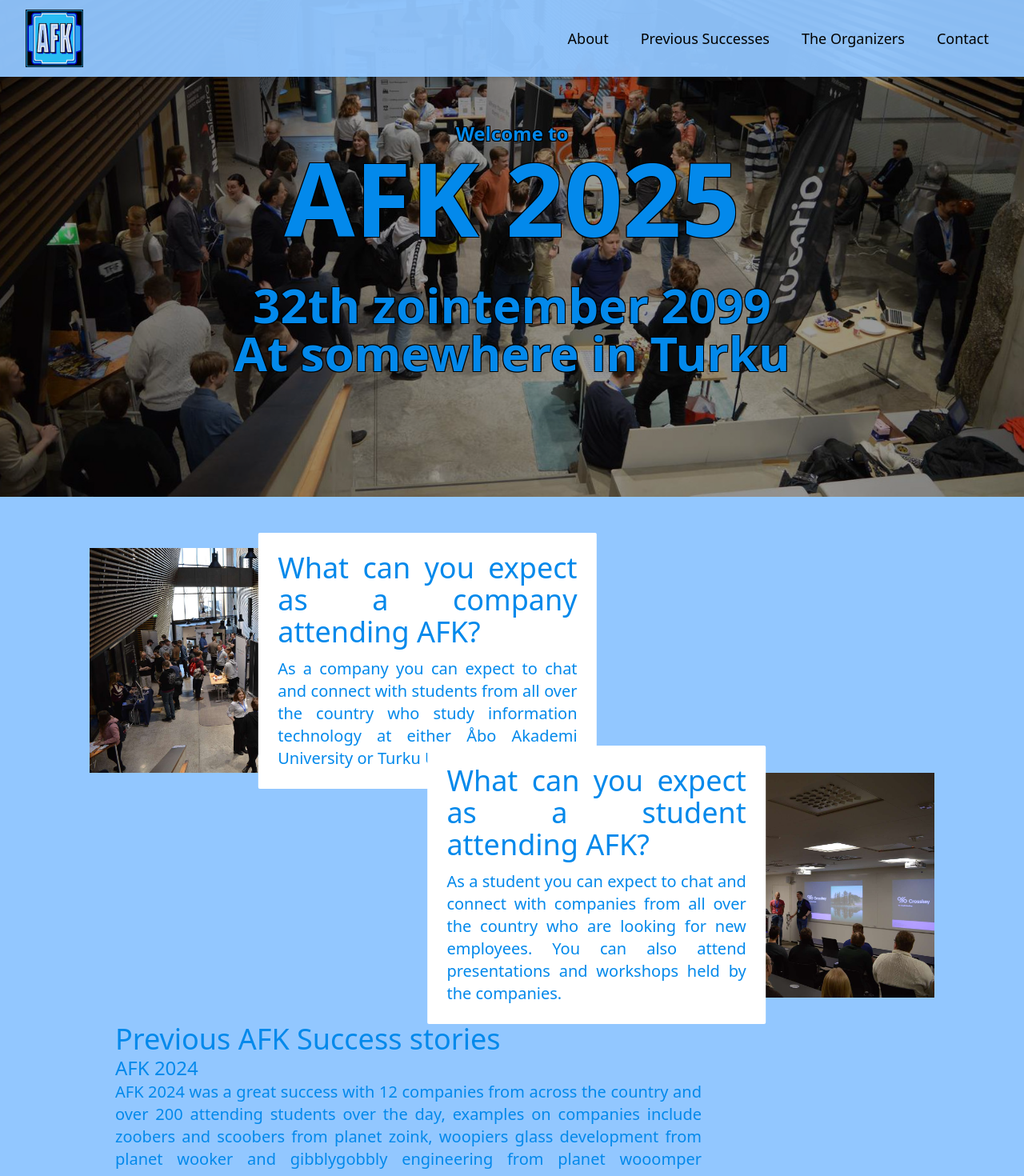
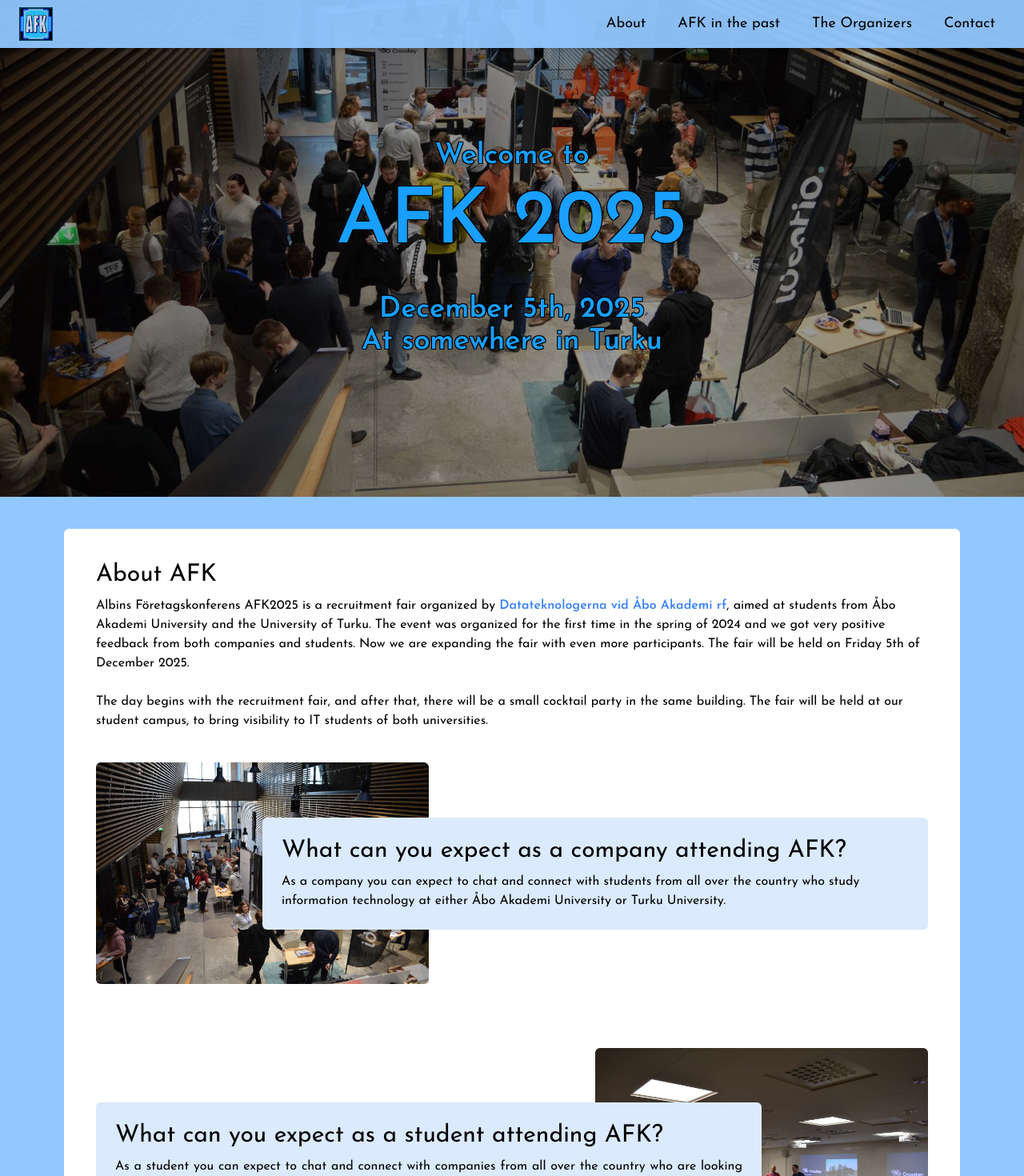
Before and after one commit to Datateknologerna-vid-Abo-Akademi/afk-website, a Next.js app: page / in a window 1280 px wide. Shown: the top 1470 px of the page at 80% size. Built offline with nearby package versions, Linux system fonts and the light colour scheme.

Commit message:
Changed layout and improved design

```diff
--- a/src/app/components/afk.js
+++ b/src/app/components/afk.js
@@ -5,9 +5,21 @@ import { ImageTextLeft, ImageTextRight } from "./imageText";
 
 const AFK = () => {
     return (
-        <div className="" id="afk">
-            <ImageTextLeft imagesrc="/images/afk24-crowd.jpg" imagealt="AFK presentation" imageheight={1063} imagewidth={1600} title="What can you expect as a company attending AFK?" text="As a company you can expect to chat and connect with students from all over the country who study information technology at either Åbo Akademi University or Turku University."/>
-            <ImageTextRight imagesrc="/images/afk24-presentation.jpg" imagealt="AFK presentation" imageheight={1063} imagewidth={1600} title="What can you expect as a student attending AFK?" text="As a student you can expect to chat and connect with companies from all over the country who are looking for new employees. You can also attend presentations and workshops held by the companies."/>
+        <div id="afk">
+            <div className="px-10 pt-10">
+                <h1 className="text-3xl mb-2">About AFK</h1>
+                <p className="text-md">Albins Företagskonferens AFK2025 is a recruitment fair organized by <a className="font-bold text-blue-500 hover:text-primary" href="https://datateknologerna.org/">Datateknologerna vid Åbo Akademi rf</a>, aimed at students from Åbo Akademi University and the University of Turku. The event was organized for the first time in the spring of 2024 and we got very positive feedback from both companies and students. Now we are expanding the fair with even more participants. The fair will be held on Friday 5th of December 2025.</p>
+                <br />
+                <p className="text-md">
+                The day begins with the recruitment fair, and after that, there will be a small cocktail party in the same building. The fair will be held at our student campus, to bring visibility to IT students of both universities.
+                </p>
+            </div>
+            <div className="p-10">
+                <ImageTextLeft imagesrc="/images/afk24-crowd.jpg" imagealt="AFK presentation" imageheight={1063} imagewidth={1600} title="What can you expect as a company attending AFK?" text="As a company you can expect to chat and connect with students from all over the country who study information technology at either Åbo Akademi University or Turku University."/>
+            </div>
+            <div className="p-10">
+                <ImageTextRight imagesrc="/images/afk24-presentation.jpg" imagealt="AFK presentation" imageheight={1063} imagewidth={1600} title="What can you expect as a student attending AFK?" text="As a student you can expect to chat and connect with companies from all over the country who are looking for new employees. You can also attend presentations and workshops held by the companies."/>
+            </div>
         </div>
     );
 }
--- a/src/app/components/content.js
+++ b/src/app/components/content.js
@@ -6,9 +6,9 @@ import AFK from "./afk";
 
 const Content = () => {
     return (
-      <div className="bg-primary text-secondary" id="content">
+      <div className="bg-primary text-black" id="content">
         <Welcome />
-        <div className="mx-28">
+        <div className="mx-20 my-10 bg-white rounded-md">
           <AFK />
           <Success />
         </div>
--- a/src/app/components/footer.js
+++ b/src/app/components/footer.js
@@ -8,12 +8,11 @@ const Footer = () => {
                 <div className="w-1/3 items-center justify-center flex">
                     <Image src="/images/AFK_logo_small.png" alt="AFK logo" height={150} width={150} className="p-1 flex"/>
                 </div>
-                <div className="w-1/3 text-left">
+                <div className="w-1/3 text-center">
                     <br />
                     <p>The AFK organizers can be reached though he following means:</p>
                     <br />
                     <p>Email: afk@abo.fi</p>
-                    <p>Phone: +358 the rest of a number</p>
                     <br />
                     <p>Address: <br /> Åbo Akademi <br /> Agora Vattenborgsvägen 5 <br /> 20500 Åbo</p>
                     </div>
--- a/src/app/components/header.js
+++ b/src/app/components/header.js
@@ -6,13 +6,13 @@ import Image from "next/image";
 const Header = () => {
   return (
     <nav className="bg-primary flex items-center justify-between fixed border-black shadow-md top-0 h-fit w-full z-30 opacity-95" id="header">
-      <div className="mx-5 flex items-center justify-center p-2">
-        <Image src="/images/AFK_logo_small.png" alt="AFK logo" height={80} width={80} className="p-1"/>
+      <div className="ml-5 flex items-center justify-center">
+        <Image src="/images/AFK_logo_small.png" alt="AFK logo" height={50} width={50} className="p-1"/>
       </div>
-      <div className="mx-5 flex items-center gap-10 p-6 text-lg">
+      <div className="mr-5 flex items-center gap-10 p-4 text-lg">
         {/*Temporary links/sections, could be changed to different pages with images or companies etc.*/}
         <a href="#afk" className="text-black hover:text-white">About</a>
-        <a href="#success" className="text-black hover:text-white">Previous Successes</a>
+        <a href="#success" className="text-black hover:text-white">AFK in the past</a>
         <a href="#success" className="text-black hover:text-white">The Organizers</a>
         <a href="#footer" className="text-black hover:text-white">Contact</a>
       </div>
--- a/src/app/components/imageText.js
+++ b/src/app/components/imageText.js
@@ -3,11 +3,16 @@ import Image from "next/image";
 
 export const ImageTextLeft = (props) => {
   return (
-    <div className="text-justify w-full relative">
-      <Image src={props.imagesrc} alt={props.imagealt} height={props.imageheight} width={props.imagewidth} className="w-2/5"/>
-      <div className="text-justify bg-white text-secondary p-6 w-2/5 absolute top-1/2 left-2/5 transform -translate-x-1/2 -translate-y-1/2 rounded-sm">
-        <h1 className="text-4xl">{props.title}</h1>
-        <p className="text-xl mt-3">{props.text}</p>
+    <div className="w-full relative">
+      <Image
+      src={props.imagesrc}
+      alt={props.imagealt}
+      height={props.imageheight}
+      width={props.imagewidth}
+      className="w-2/5 rounded-md"/>
+      <div className="bg-blue-100 p-6 absolute top-1/2 left-1/5 transform -translate-y-1/2 rounded-md">
+        <h1 className="text-3xl">{props.title}</h1>
+        <p className="text-md mt-2">{props.text}</p>
       </div>
   </div>
   );
@@ -21,11 +26,11 @@ export const ImageTextRight = (props) => {
         alt={props.imagealt}
         height={props.imageheight}
         width={props.imagewidth}
-        className="w-2/5"
+        className="w-2/5 rounded-md"
       />
-      <div className="text-justify bg-white text-secondary p-6 w-2/5 absolute top-1/2 right-2/5 transform translate-x-1/2 -translate-y-1/2 rounded-sm">
-        <h1 className="text-4xl">{props.title}</h1>
-        <p className="text-xl mt-3">{props.text}</p>
+      <div className="bg-blue-100 text-black p-6 absolute top-1/2 right-1/5 transform -translate-y-1/2 rounded-md">
+        <h1 className="text-3xl">{props.title}</h1>
+        <p className="text-md mt-2">{props.text}</p>
       </div>
     </div>
   );
--- a/src/app/components/success.js
+++ b/src/app/components/success.js
@@ -6,11 +6,11 @@ import companies from '../json/companies.json';
 const Success = () => {
     const successCompanies = companies.success
     return (
-        <div className="p-4 mr-1" id="success">
-            <div className="text-justify p-4 w-9/12" id="what-is">
-                <h1 className="text-4xl">Previous AFK Success stories</h1>
-                <h2 className='text-2xl'>AFK 2024</h2>
-                <p className="text-xl">AFK 2024 was a great success with 12 companies from across the country and over 200 attending students over the day, examples on companies include zoobers and scoobers from planet zoink, woopiers glass development from planet wooker and gibblygobbly engineering from planet wooomper scoomper</p>
+        <div className="px-10 pb-10" id="success">
+            <div className="text-justify p-4" id="what-is">
+                <h1 className="text-3xl mb-2">Previous AFK Success stories</h1>
+                <h2 className="text-xl mb-2">AFK 2024</h2>
+                <p className="text-md mb-2">AFK 2024 was a great success with 12 companies from across the country and over 200 attending students over the day, examples on companies include zoobers and scoobers from planet zoink, woopiers glass development from planet wooker and gibblygobbly engineering from planet wooomper scoomper</p>
             </div>
             <div className='grid grid-cols-3 gap-3'>
                 {successCompanies.map((company) => <Company company={company} key={company.id}/>)}
--- a/src/app/components/welcome.js
+++ b/src/app/components/welcome.js
@@ -3,17 +3,17 @@ import Image from "next/image";
 
 const Welcome = () => {
   return (
-    <div className="relative w-full mb-16" id="welcome-text">
+    <div className="relative w-full" id="welcome-text">
       {/*Image overlay*/}
       <div className="absolute inset-0 bg-black opacity-40"></div>
       {/*Image*/}
       <Image src="/images/banner.jpg" alt="Welcome to AFK" height={1063} width={1600} className="w-full"/>
       {/*Text over image*/}
       <div className="text-4xl text-center absolute inset-0 flex justify-center items-center flex-col text-secondary font-bold [text-shadow:-1px_-1px_0_black,1px_-1px_0_black,-1px_1px_0_black,1px_1px_0_black]">
-        <div className="text-2xl">Welcome to</div>
-        <h1 className="text-9xl">AFK 2025</h1><br/>
-        <h2 className="text-6xl">32th zointember 2099</h2>
-        <h3 className="text-6xl">At somewhere in Turku</h3>
+        <div className="text-4xl mb-4">Welcome to</div>
+        <h1 className="text-8xl">AFK 2025</h1><br/>
+        <h2 className="text-4xl">December 5th, 2025</h2>
+        <h3 className="text-4xl">At somewhere in Turku</h3>
       </div>
     </div>
   )
--- a/src/app/layout.js
+++ b/src/app/layout.js
@@ -3,6 +3,14 @@ import "./globals.css";
 export default function RootLayout({ children }) {
   return (
     <html lang="en">
+      <head>
+        <meta charSet="UTF-8" />
+        <title>AFK 2025</title>
+        <link rel="icon" href="/images/AFK_logo_small.png" />
+        <meta name="viewport" content="width=device-width,initial-scale=1" />
+        <link href="https://fonts.googleapis.com/css?family=Chakra+Petch" rel="stylesheet" />
+        <link href="https://fonts.googleapis.com/css?family=Josefin+Sans:300,400,400i,600" rel="stylesheet" />
+      </head>
       <body>
         {children}
       </body>
--- a/src/app/page.js
+++ b/src/app/page.js
@@ -5,7 +5,7 @@ import Content from "./components/content";
 
 const Home = () => {
   return (
-    <div className="bg-red-600">
+    <div className="bg-primary font-serif">
       <Header />
       <Content />
       <Footer />
--- a/tailwind.config.mjs
+++ b/tailwind.config.mjs
@@ -7,9 +7,13 @@ export default {
   ],
   theme: {
     extend: {
+      fontFamily: {
+        sans: ["Chakra Petch", "sans-serif"],
+        serif: ["Josefin Sans", "serif"],
+      },
       colors: {
-        primary:"#92C7FF",
-        secondary: "#0389EB"
+        primary: "#92C7FF",
+        secondary: "#189fff"
       },
       inset:{
         "1/5": "20%",
```
Also changed, not shown: src/app/components/company.js (+5 -5 lines).
